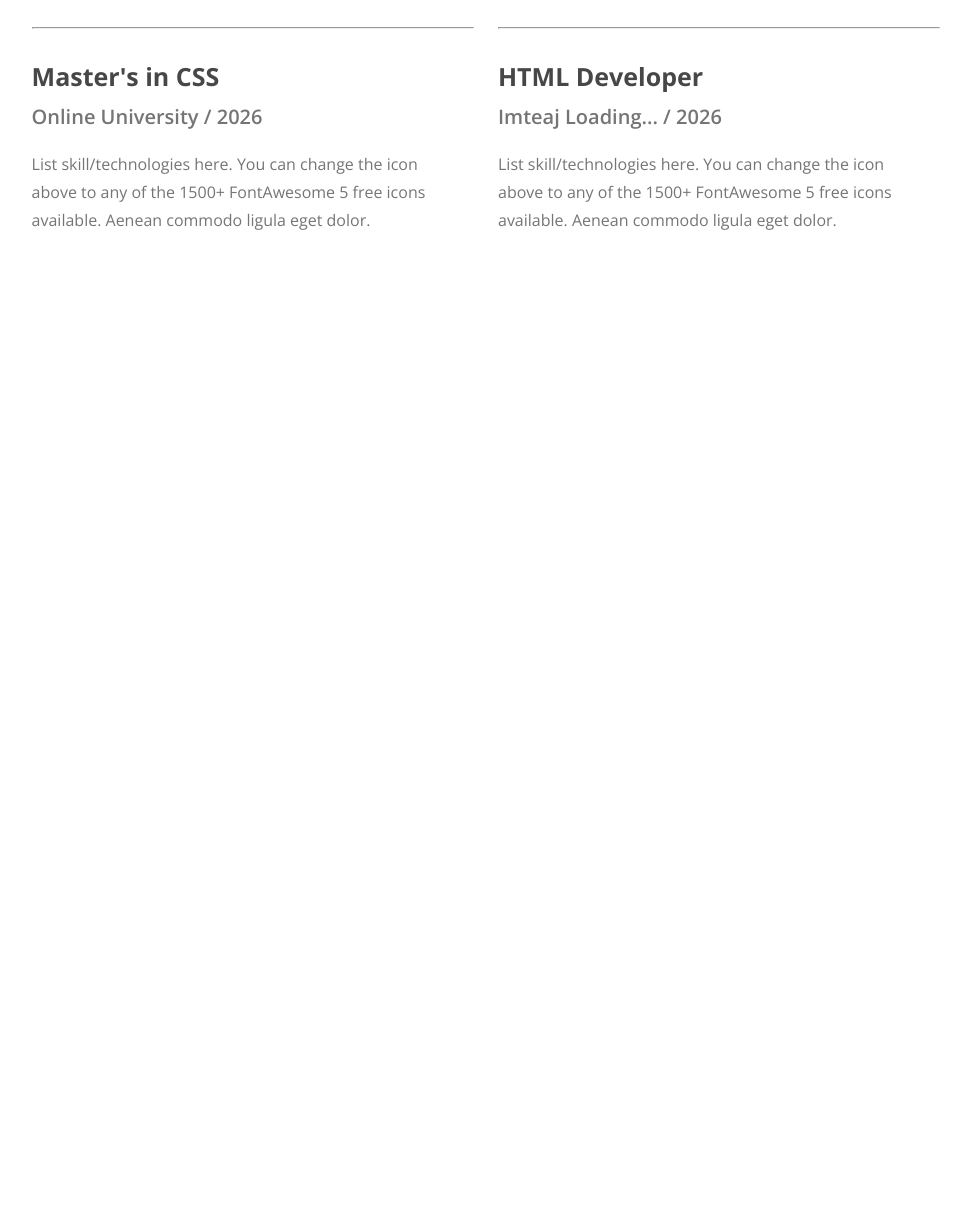
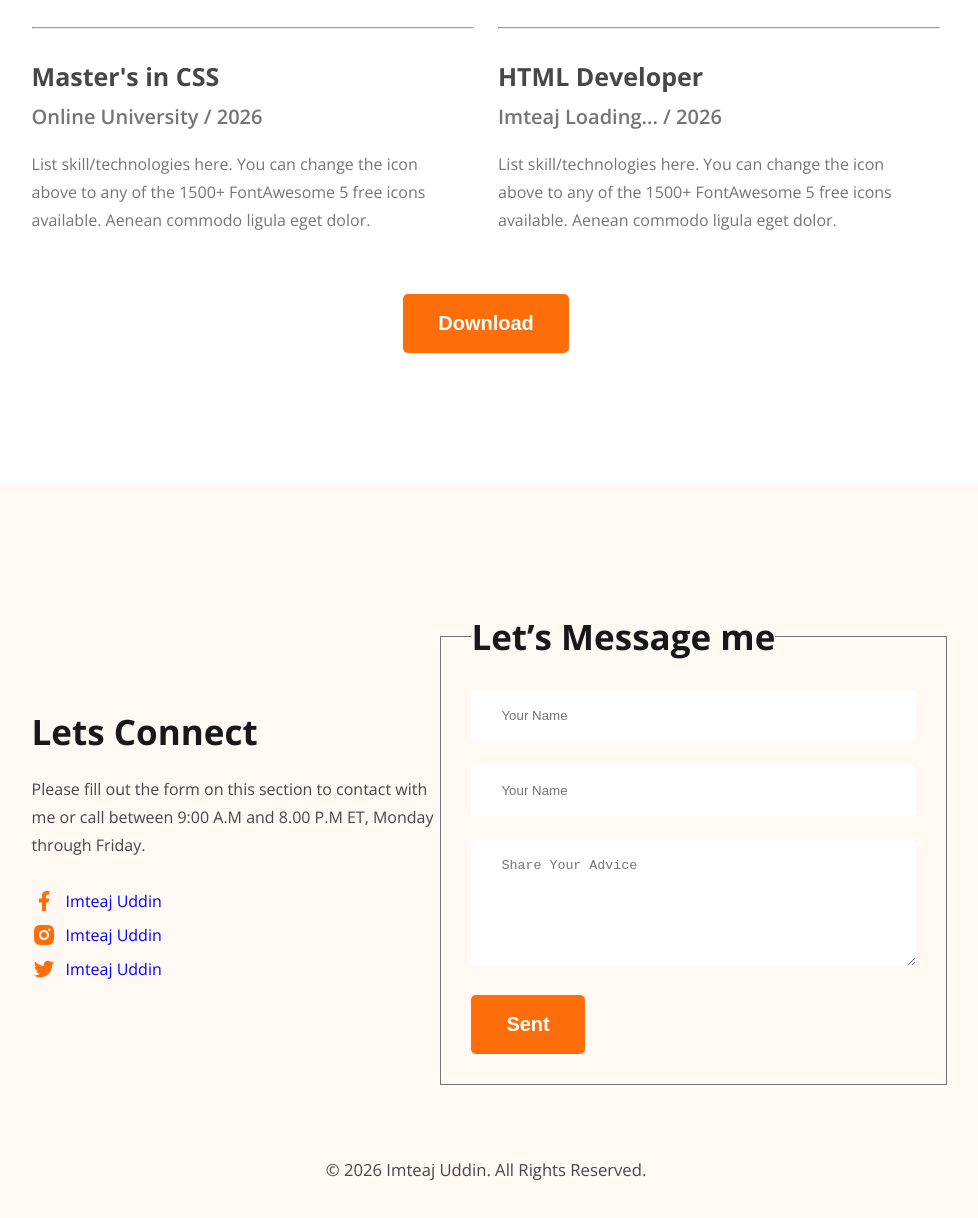
Before and after one commit to imteajuddinniloy/MY-DEMO-PORTFOLIO, a plain HTML site: page index.html in a window 1280 px wide. Shown: the part 2985-4203 px from the top of the page, without its empty margins (154-1132 px from the left). Before the commit the page ends 3219 px from the top, so only its background shows below. Drawn offline with nearby package versions, Linux system fonts and the light colour scheme.

Commit message:
Add footer social, form, and styles

```diff
--- a/Style/portfolio.css
+++ b/Style/portfolio.css
@@ -42,6 +42,12 @@
     line-height: 30px;
     margin-bottom: 30px;
     color: #757575;
+}
+
+/* ----alignment---- */
+.align{
+   text-align: center;
+   margin-top: 60px;
 }
 
 /* ==== MAIN STYLE ==== */
@@ -252,3 +258,87 @@ nav .menu a{
 .resume-container hr{
     margin: 30px 0;
 }
+
+/* ===== FOOTER SECTION ===== */
+footer{
+    margin-top: 130px;
+    padding: 130px 0;
+    background-color: #FFF8F3;
+
+}
+
+footer .footer-container{
+    width: 71%;
+    max-width: 1140px;
+    margin: 0 auto;
+    /* border: 2px solid black; */
+    display: flex;
+    justify-content: space-between;
+
+}
+
+/* ----Social----- */
+.footer-container .social{
+    max-width: 500px;
+    align-self: center;
+}
+
+.footer-container p{
+    font-size: 16px;
+    line-height: 28px;
+    color: #474747;
+    margin-bottom: 30px;
+}
+
+.footer-container h2{
+    font-size: 35px;
+    color: #181818;
+    margin-bottom: 20px;
+}
+.social .icons a{
+    display: block;
+    display: flex;
+    align-items: center;
+    gap: 10px;
+
+    margin-bottom: 10px;
+    text-decoration: none;
+    color: blue;
+}
+
+/* ------- Form------------ */
+footer .form{
+    max-width: 500px;
+}
+footer .form fieldset{
+    padding: 30px;
+    border: 1px solid #757575;
+}
+
+footer .form fieldset legend{
+    font-size: 35px;
+    color: #181818;
+    font-weight: bold;
+}
+
+footer .form input[type="text"],
+footer .form input[type="email"],
+footer .form textarea{
+    width: 445px;
+    padding: 18px 30px;
+    margin-bottom: 24px;
+    border: none;
+    border-radius: 5px;
+
+}
+ /* input {
+    padding: 20px;
+    border: 1px solid gray;
+} */
+
+.copyright {
+    text-align: center;
+    font-size: 20px;
+    color: #474747;
+    margin-top: 70px;
+}
--- a/index.html
+++ b/index.html
@@ -173,10 +173,47 @@
                         <p class="card-text">List skill/technologies here. You can change the icon above to any of the 1500+ FontAwesome 5 free icons available. Aenean commodo ligula eget dolor.</p>
                     </div>
                </div>
+            </div>
+             <div class="align"><button class="btn">Download</button></div>
+        </section>
+</main>
 
+    <footer>
+        <section class="footer-container">
+
+            <div class="social">
+                <h2>Lets Connect</h2>
+                <p>Please fill out the form on this section to contact with me or call between 9:00 A.M and 8.00 P.M ET, Monday through Friday.</p>
+
+                <div class="icons">
+                    <a href=""><img src="images/icons/facebook.png" alt="fb-icon">Imteaj Uddin</a>
+                    <a href=""><img src="images/icons/insta.png" alt="fb-icon">Imteaj Uddin</a>
+                    <a href=""><img src="images/icons/twitter.png" alt="fb-icon">Imteaj Uddin</a>
+                </div>
             </div>
+
+            <form class="form">
+                <fieldset>
+                    <legend>Let’s Message me</legend>
+                    <div class="class">
+                        <input type="text" name="name" placeholder="Your Name">
+                    </div>
+                    <div class="class">
+                        <input type="email" name="email" placeholder="Your Name">
+                    </div>
+                    <div class="class">
+                        <textarea rows="6" name="Message" placeholder="Share Your Advice"></textarea>
+                    </div>
+                    <div class="class">
+                        <input class="btn" type="submit" value="Sent">
+                    </div>
+                </fieldset>
+            </form>
+
         </section>
 
-    </main>
+        <p  class="copyright"> <small>&copy; 2026 Imteaj Uddin. All Rights Reserved.</small> </p>
+
+    </footer>
 </body>
 </html>
```
